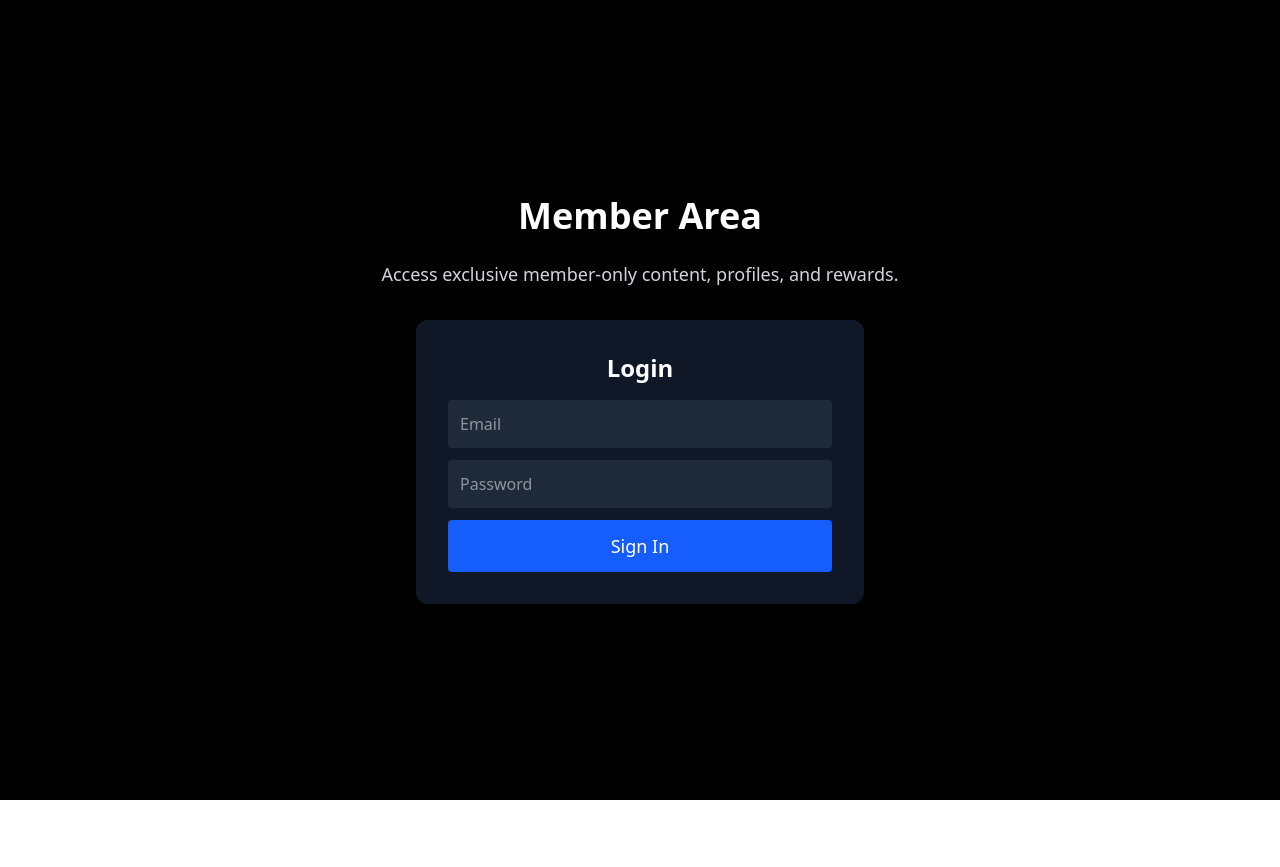
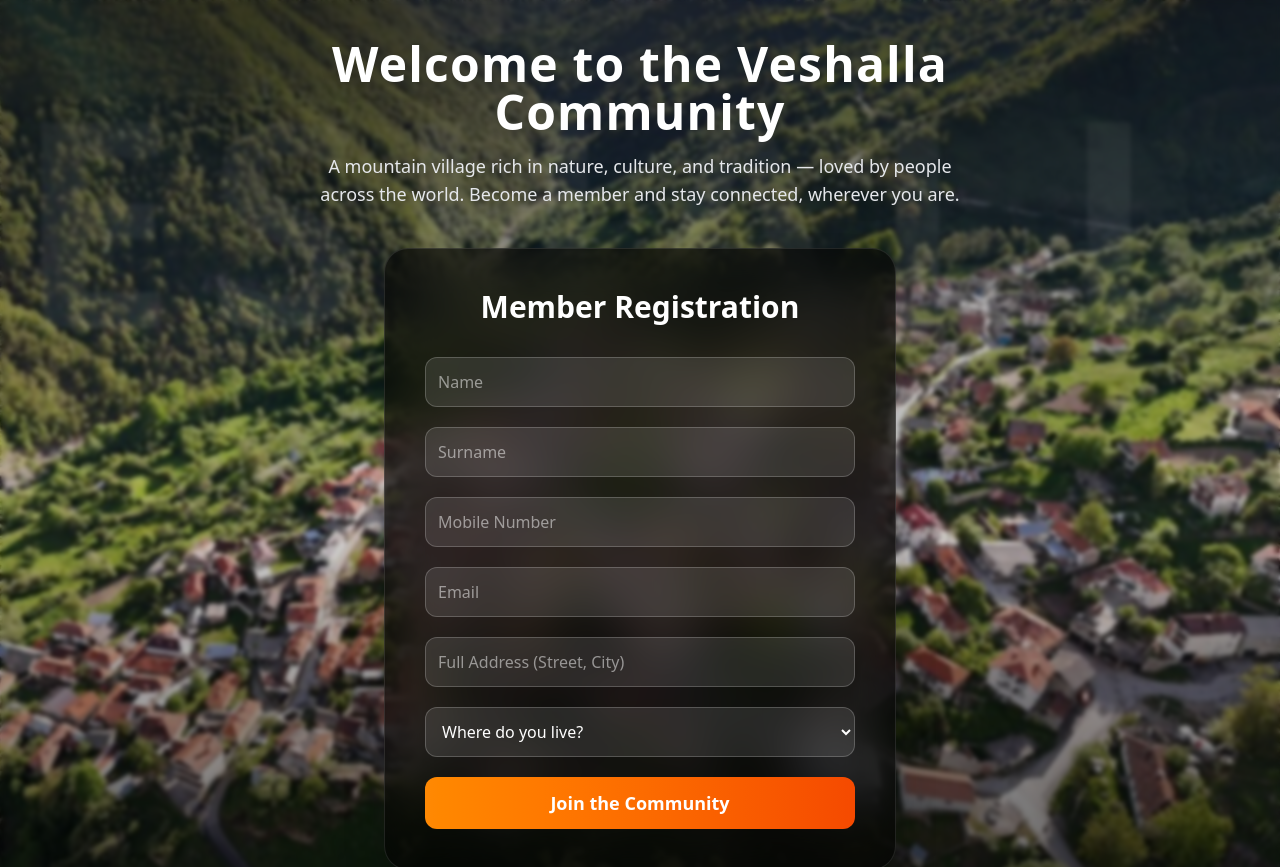
Before and after one commit to ermalmiftari/Veshallaweb, a React (Vite) app: page /member in a window 1280 px wide. Shown: the top 867 px of the page. Before the commit the page ends 800 px from the top, so only its background shows below. Built offline with nearby package versions, Linux system fonts and the light colour scheme.

Commit message:
Members page

```diff
--- a/src/pages/Member.tsx
+++ b/src/pages/Member.tsx
@@ -1,31 +1,137 @@
+import { useState } from "react";
+
 export default function Member() {
+  const [country, setCountry] = useState("");
+  const price = country === "North Macedonia" ? 10 : country ? 100 : "";
+
   return (
-    <div className="min-h-screen bg-black text-white flex flex-col items-center justify-center p-10">
-      <h1 className="text-4xl font-bold mb-6">Member Area</h1>
+    <div
+      className="
+        min-h-screen
+        text-white
+        flex flex-col items-center justify-center
+        p-10 relative overflow-hidden
+      "
+      style={{
+        backgroundImage: "url('/neca.jpg')",
+        backgroundSize: "cover",
+        backgroundPosition: "center",
+      }}
+    >
 
-      <p className="text-gray-300 text-lg max-w-xl text-center mb-8">
-        Access exclusive member-only content, profiles, and rewards.
+      {/* BIG TRANSPARENT VESHALLA TEXT */}
+      <div className="absolute inset-0 flex items-start justify-center pointer-events-none">
+        <h1 className="text-[18rem] font-extrabold tracking-widest text-white/10 select-none">
+          VESHALLA
+        </h1>
+      </div>
+
+      {/* TOP GRADIENT – soft fade */}
+      <div className="absolute inset-0 bg-gradient-to-b from-black/60 via-black/10 to-black/70"></div>
+
+      {/* MIST EFFECT */}
+      <div className="absolute inset-0 backdrop-blur-[2px]"></div>
+
+      {/* TEXT SECTION */}
+      <div className="relative z-10 max-w-2xl text-center mb-10 drop-shadow-xl">
+        <h1 className="text-5xl font-extrabold tracking-wide">
+          Welcome to the Veshalla Community
+        </h1>
+
+        <p className="text-gray-200 text-lg mt-4">
+          A mountain village rich in nature, culture, and tradition —
+          loved by people across the world.
+          Become a member and stay connected, wherever you are.
         </p>
+      </div>
 
-      {/* Example login box */}
-      <div className="bg-gray-900 p-8 rounded-xl shadow-lg w-full max-w-md">
-        <h3 className="text-2xl font-semibold mb-4 text-center">Login</h3>
+      {/* FORM CARD */}
+      <div
+        className="
+        relative z-10
+        bg-black/60
+        backdrop-blur-xl
+        p-10
+        rounded-3xl
+        w-full
+        max-w-lg
+        border
+        border-white/10
+        shadow-2xl
+      "
+      >
+        <h2 className="text-3xl font-semibold text-center mb-8">
+          Member Registration
+        </h2>
+
+        <div className="flex flex-col space-y-5">
+
+          <input
+            type="text"
+            placeholder="Name"
+            className="p-3 bg-white/10 border border-white/20 rounded-xl
+                       focus:ring-2 focus:ring-orange-400 outline-none"
+          />
+
+          <input
+            type="text"
+            placeholder="Surname"
+            className="p-3 bg-white/10 border border-white/20 rounded-xl
+                       focus:ring-2 focus:ring-orange-400 outline-none"
+          />
+
+          <input
+            type="tel"
+            placeholder="Mobile Number"
+            className="p-3 bg-white/10 border border-white/20 rounded-xl
+                       focus:ring-2 focus:ring-orange-400 outline-none"
+          />
 
           <input
             type="email"
             placeholder="Email"
-          className="w-full p-3 mb-3 bg-gray-800 rounded"
-        />
-        <input
-          type="password"
-          placeholder="Password"
-          className="w-full p-3 mb-3 bg-gray-800 rounded"
+            className="p-3 bg-white/10 border border-white/20 rounded-xl
+                       focus:ring-2 focus:ring-orange-400 outline-none"
           />
 
-        <button className="w-full bg-blue-600 p-3 rounded text-lg">
-          Sign In
+          <input
+            type="text"
+            placeholder="Full Address (Street, City)"
+            className="p-3 bg-white/10 border border-white/20 rounded-xl
+                       focus:ring-2 focus:ring-orange-400 outline-none"
+          />
+
+          {/* LOCATION SELECTOR */}
+          <select
+            value={country}
+            onChange={(e) => setCountry(e.target.value)}
+            className="p-3 bg-white/10 border border-white/20 rounded-xl
+                       focus:ring-2 focus:ring-orange-400 outline-none"
+          >
+            <option value="">Where do you live?</option>
+            <option value="North Macedonia">North Macedonia</option>
+            <option value="Diaspora">Diaspora</option>
+          </select>
+
+          {/* PRICE BOX */}
+          {price !== "" && (
+            <div className="bg-white/10 border border-white/20 p-4 rounded-xl text-center text-lg font-semibold">
+              Membership Price:{" "}
+              <span className="text-orange-300 font-bold">{price} €</span>
+            </div>
+          )}
+
+          {/* SUBMIT BUTTON */}
+          <button className="w-full bg-gradient-to-r from-orange-400 to-orange-600 p-3 rounded-xl text-lg font-semibold hover:opacity-90 transition">
+            Join the Community
           </button>
         </div>
       </div>
+
+      {/* FOOTER */}
+      <p className="relative z-10 text-white/70 text-center mt-10 text-sm tracking-wide">
+        Veshalla — High Above, Forever in Our Hearts.
+      </p>
+    </div>
   );
 }
```
Also changed, not shown: public/neca.jpg (added). Lines whose indentation alone changed are shown as unchanged.
